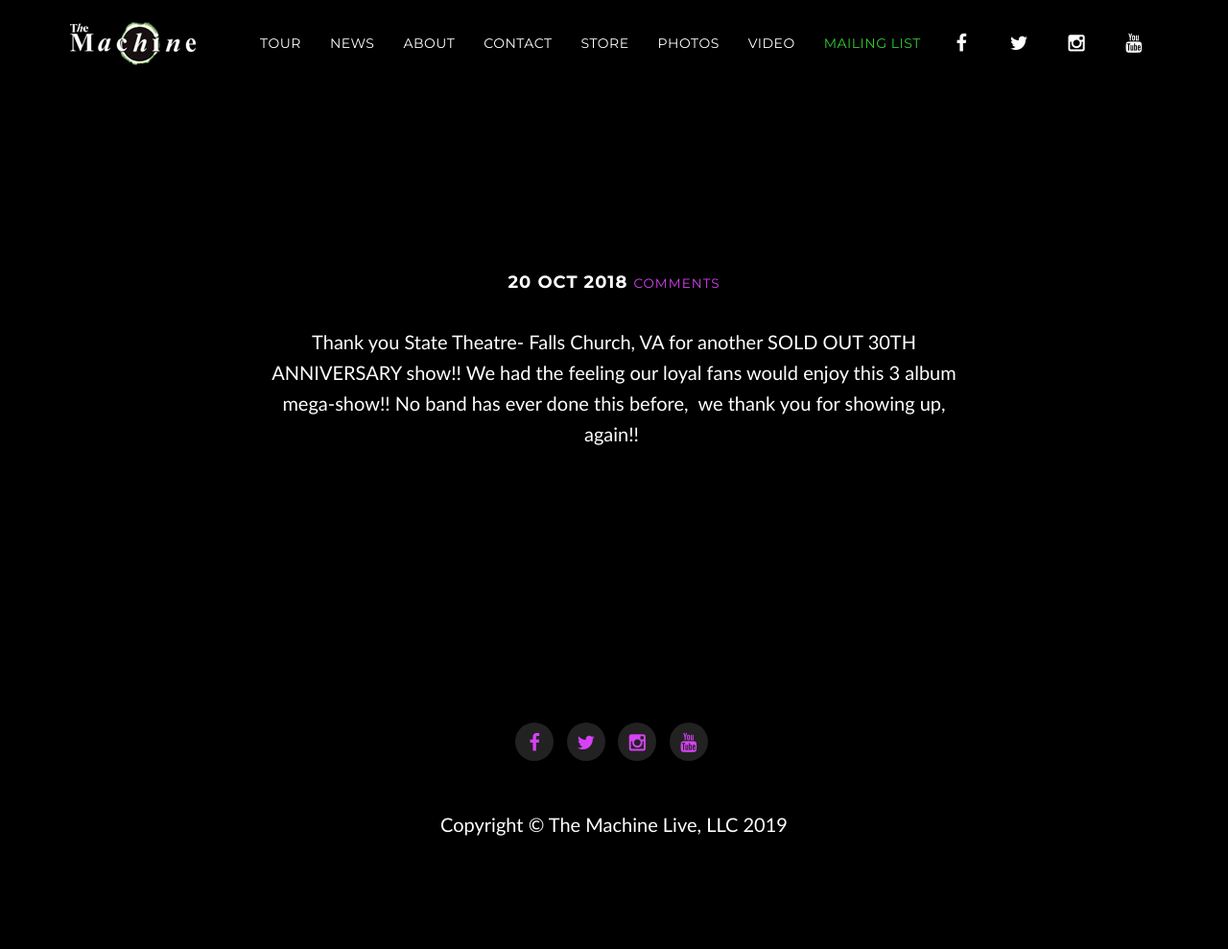
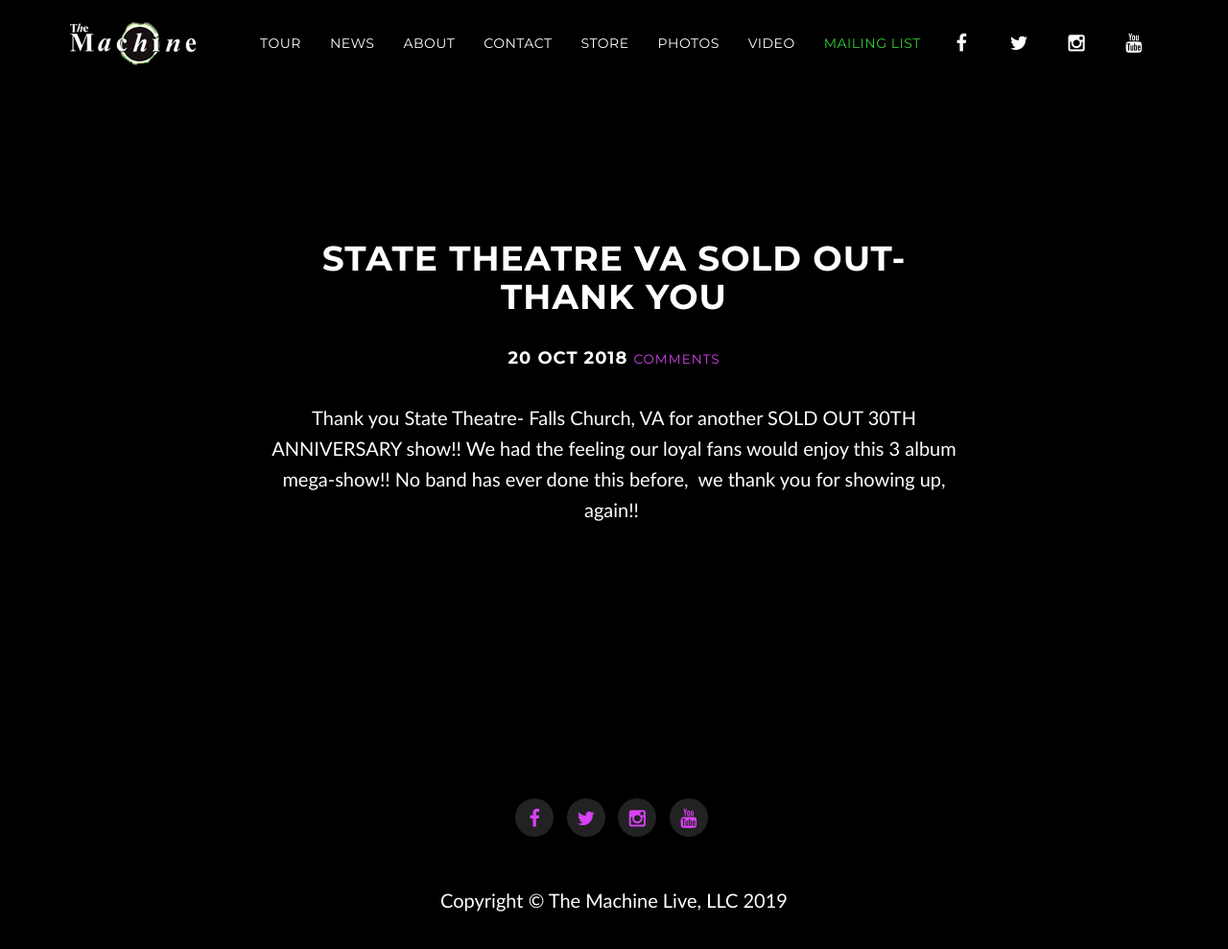
Before and after one commit to machineweb/machineweb.github.io, a Jekyll site: the page built from _posts/2018-10-20-.md, in a window 1280 px wide and 1196 px high. Shown: the top 989 px of the window at 96% size. Built offline with Jekyll 4.4.1, drawn with Linux system fonts in a browser that asks for light colours; comment, search, counter and statistics services are not loaded.

Commit message:
Updated news item

```diff
--- a/_posts/2018-10-20-.md
+++ b/_posts/2018-10-20-.md
@@ -1,7 +1,7 @@
 ---
 layout: post
 section-type: post
-title:
+title: State Theatre VA SOLD OUT- thank you
 ---
 
 <p>Thank you State Theatre-&nbsp;Falls Church, VA for another SOLD OUT 30TH ANNIVERSARY show!! We had the feeling our loyal fans would enjoy this 3 album mega-show!! No band has ever done this before, &nbsp;we thank you for showing up, again!!&nbsp;</p>
```
